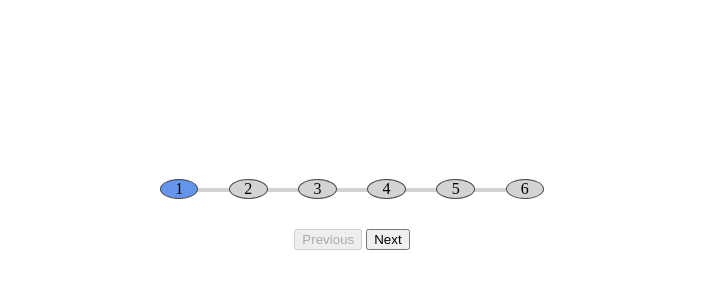
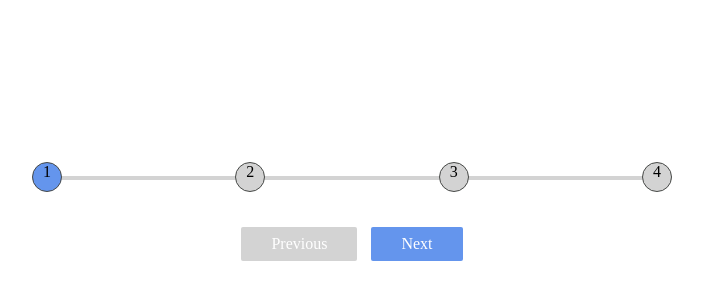
Before and after one commit to Aruna-Duraisamy/HTML-CSS-JS, a plain HTML site: page Day2-ProgressSteps/index.html in a window 1280 px wide. Shown: the part 146-446 px from the top of the page, without its empty margins (288-991 px from the left). Drawn offline with Linux system fonts and the light colour scheme; a web font is replaced by a local one.

Commit message:
Add button styles

```diff
--- a/Day2-ProgressSteps/index.css
+++ b/Day2-ProgressSteps/index.css
@@ -21,7 +21,7 @@ body {
 
 .container {
     text-align: center;
-    width: 30vw;
+    width: 50vw;
 }
 
 .progress-container {
@@ -58,9 +58,33 @@ body {
     background-color: var(--lightGray) ;
     border:1px solid var(--darkGray);
     border-radius: 50%;
-    width:10%;
+    width:30px;
+    height:30px;
 }
 
 .circle.active {
     background-color: var(--cornflowerBlue);
 }
+
+.btn {
+    background-color:  var(--cornflowerBlue);
+    color: white;
+    font-family: inherit;
+    font-size: medium;
+    border: 0;
+    border-radius: 2px;
+    cursor:pointer;
+    padding:8px 30px;
+    margin:5px;
+}
+.btn:active {
+    transform: scale(0.95);
+}
+
+.btn:disabled {
+    background-color: var(--lightGray);
+    cursor:not-allowed;
+}
+.btn:disabled:active {
+    transform: none;
+}
--- a/Day2-ProgressSteps/index.html
+++ b/Day2-ProgressSteps/index.html
@@ -17,8 +17,6 @@
             <div class="circle">2</div>
             <div class="circle">3</div>
             <div class="circle">4</div>
-            <div class="circle">5</div>
-            <div class="circle">6</div>
         </div>
 
         <button class="btn" id="prev" disabled>Previous</button>
```
